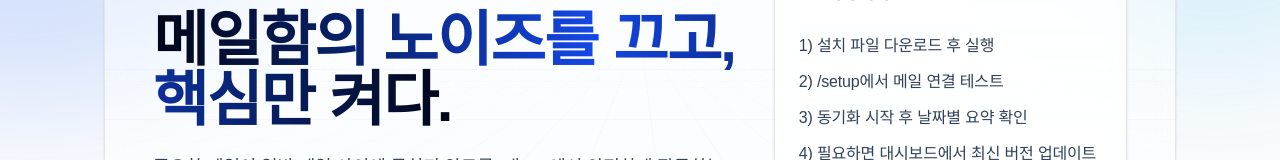
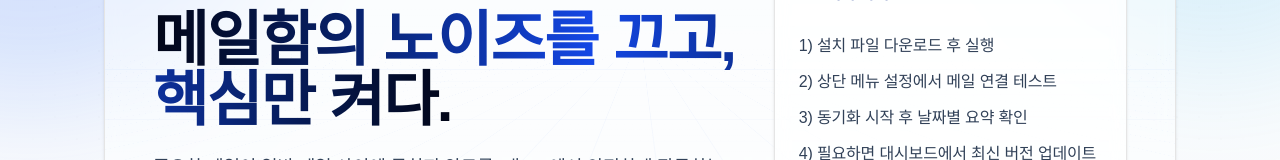
Before and after one commit to repairer5812/ai-email-summarizer, a Next.js app in the folder landing/: page / in a window 1280 px wide. Shown: the part 224-384 px from the top of the page. Built offline with nearby package versions, Linux system fonts and the light colour scheme; a web font is replaced by a local one.

Commit message:
설정(/setup) 진입 안내 문구 개선

```diff
--- a/landing/app/page.tsx
+++ b/landing/app/page.tsx
@@ -102,7 +102,7 @@ export default function Home() {
               </CardHeader>
               <CardContent className="space-y-3 text-base text-slate-700">
                 <p>1) 설치 파일 다운로드 후 실행</p>
-                <p>2) /setup에서 메일 연결 테스트</p>
+                <p>2) 상단 메뉴 설정에서 메일 연결 테스트</p>
                 <p>3) 동기화 시작 후 날짜별 요약 확인</p>
                 <p>4) 필요하면 대시보드에서 최신 버전 업데이트 확인</p>
                 <p className="text-sm text-slate-600">처음 설치부터 첫 요약 확인까지 보통 3분 내외입니다.</p>
```
Also changed, not shown: 1 other file (tests, documents, lock files or other folders).
